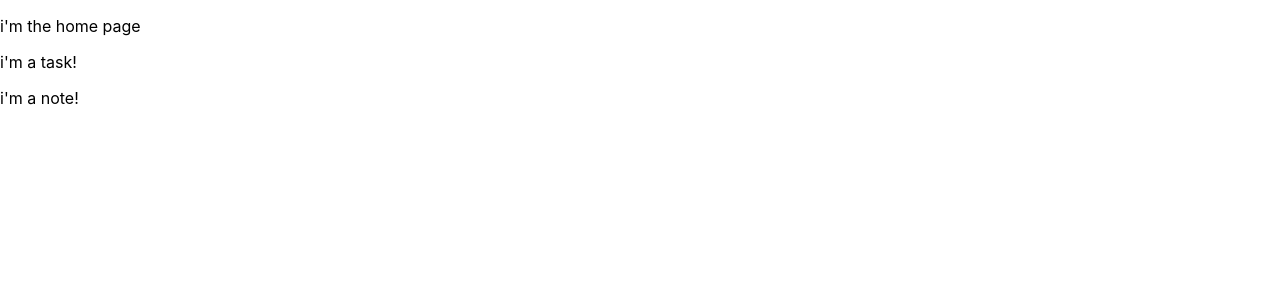
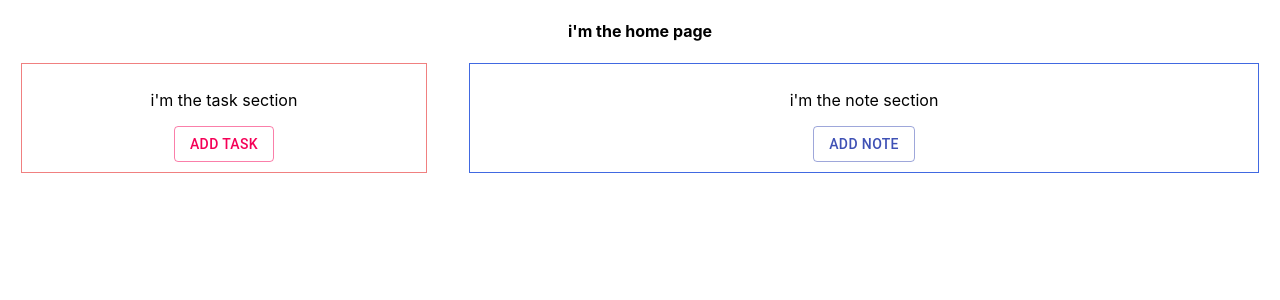
Before and after one commit to hnbarr/standup, a React (Create React App) app: page / in a window 1280 px wide. Shown: the top 300 px of the page. Built offline with nearby package versions, Linux system fonts and the light colour scheme.

Commit message:
changed components to class components and added minor sty;ing and buttons from material ui

```diff
--- a/package.json
+++ b/package.json
@@ -3,6 +3,7 @@
   "version": "0.1.0",
   "private": true,
   "dependencies": {
+    "@material-ui/core": "^4.1.3",
     "mongoose": "^5.6.3",
     "react": "^16.8.6",
     "react-dom": "^16.8.6",
--- a/src/App.js
+++ b/src/App.js
@@ -1,13 +1,15 @@
-import React from 'react';
+import React, { Component } from 'react';
 import './App.css';
 import Home from './components/Home'
 
-function App() {
-  return (
-    <React.Fragment className="App">
-        <Home />
-    </React.Fragment>
-  );
+class App extends Component{
+  render(){
+      return (
+        <div className="App">
+            <Home />
+        </div>
+      );
+  }
 }
 
 export default App;
--- a/src/components/Home.js
+++ b/src/components/Home.js
@@ -1,15 +1,23 @@
-import React from 'react'
+import React, { Component } from 'react'
+import './styles/main.css'
 import Task from './Task'
 import Note from './Note'
 
-const Home = () => {
-    return(
-        <React.Fragment>
-            <p>i'm the home page</p>
-            <Task />
-            <Note />
-        </React.Fragment>
-    )
+class Home extends Component {
+    componentDidMount(){
+        console.log('home component loaded')
+    }
+    render(){
+        return(
+            <div className='homePage'>
+            <h4>i'm the home page</h4>
+                <div className='layout'>
+                    <Task />
+                    <Note />
+                </div>
+            </div>
+        )
+    }
 }
 
 export default Home
--- a/src/components/Note.js
+++ b/src/components/Note.js
@@ -1,11 +1,22 @@
-import React from 'react'
+import React, { Component } from 'react'
+import { Button } from '@material-ui/core'
+import './styles/main.css'
 
-const Note = () => {
-    return(
-        <React.Fragment>
-            <p>i'm a note!</p>
-        </React.Fragment>
-    )
+class Note extends Component {
+    state = {
+        title: '',
+        description: '',
+        // date: Date.now()
+    }
+
+    render(){
+        return(
+            <div id='noteSection'>
+                <p>i'm the note section</p>
+                <Button variant='outlined' color='primary'>Add Note</Button>
+            </div>
+        )
+    }
 }
 
 export default Note
--- a/src/components/Task.js
+++ b/src/components/Task.js
@@ -1,11 +1,22 @@
-import React from 'react'
+import React, { Component } from 'react'
+import { Button } from '@material-ui/core'
+import './styles/main.css'
 
-const Task = () => {
-    return(
-        <React.Fragment>
-            <p>i'm a task!</p>
-        </React.Fragment>
-    )
+
+class Task extends Component {
+    state = {
+        task: '',
+        // date: Date.now()
+    }
+
+    render(){
+        return(
+            <div id='taskSection'>
+                <p>i'm the task section</p>
+                <Button variant='outlined' color='secondary'>Add Task</Button>
+            </div>
+        )
+    }
 }
 
 export default Task
--- /dev/null
+++ b/src/components/styles/main.css
@@ -0,0 +1,19 @@
+.layout {
+    display: flex;
+    flex-direction: row;
+
+  }
+
+  #taskSection {
+    width: 30%;
+    margin: 0 auto;
+    padding: 10px;
+    border: 1px solid lightcoral;
+  }
+
+  #noteSection {
+    width: 60%;
+    margin: 0 auto;
+    padding: 10px;
+    border: 1px solid royalblue;
+  }
--- a/src/mongo/models.js
+++ b/src/mongo/models.js
@@ -1,8 +1,8 @@
 const mongoose = require('mongoose')
 const { Notes, Tasks} = require('./schemas')
 
-const NotesModel = mongoose.model('Note', notes)
-const TasksModel = mongoose.model('Task', tasks)
+const NotesModel = mongoose.model('Note', Notes)
+const TasksModel = mongoose.model('Task', Tasks)
 
 module.exports = {
     NotesModel,
```
Also changed, not shown: 1 other file (tests, documents, lock files or other folders).
